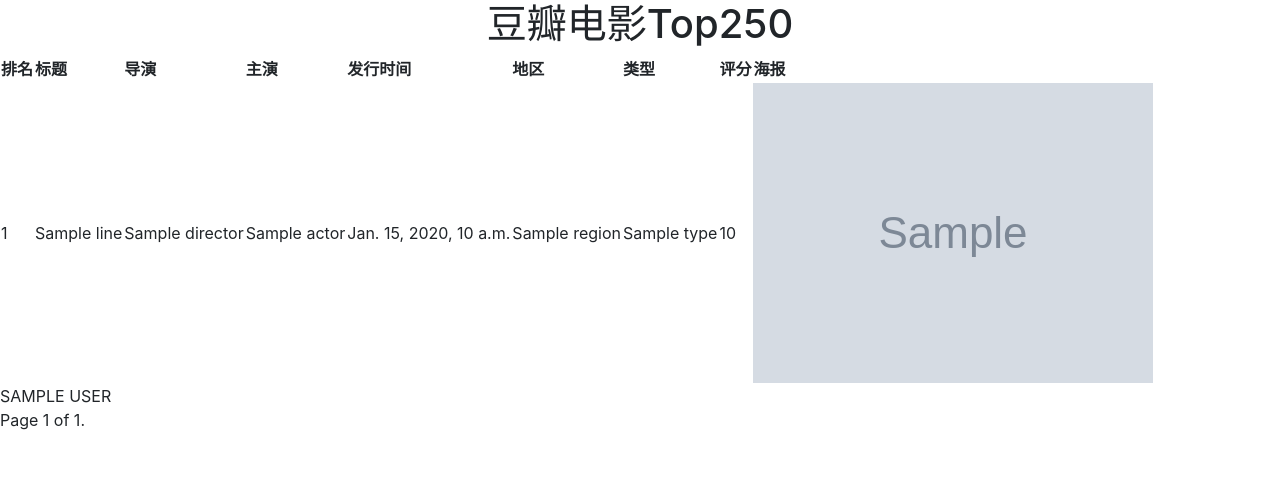
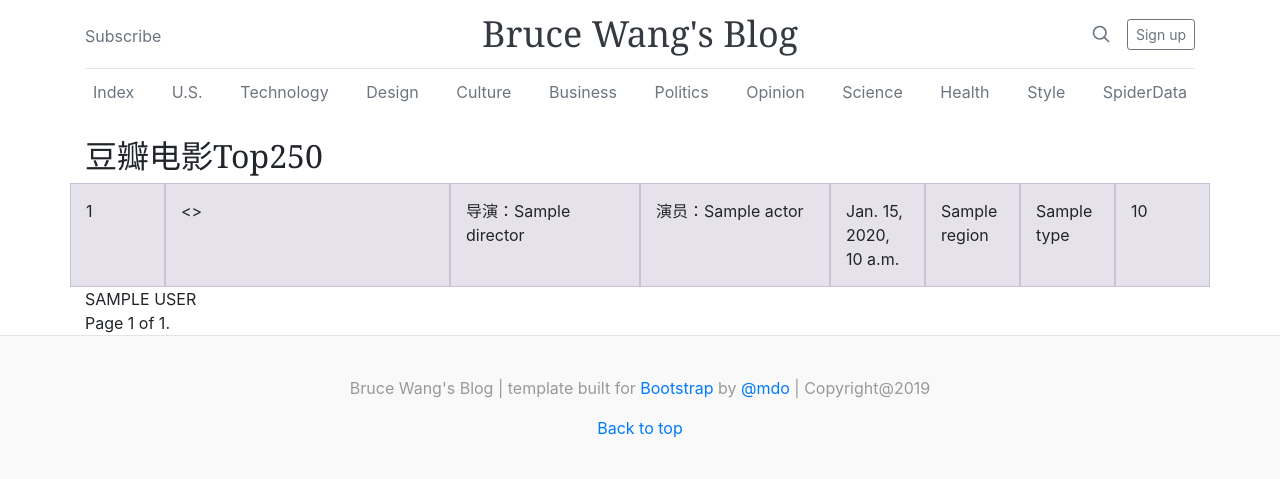
Before and after one commit to Bazingamn/Django-Myblog, a Django app: template mysite/mymovie/templates/mymovie/showlist.html in a window 1280 px wide. Shown: the top 479 px of the page. Run offline with Django 3.2, Linux system fonts and the light colour scheme; the template is opened without the code that fills it: most values are stand-ins (such as "Sample title", 1, 10 or a date in 2020); grey boxes marked "Sample" are stand-in pictures; some libraries are stand-ins or nearby versions.

Commit message:
modify douban grid

```diff
--- /dev/null
+++ b/mysite/mymovie/static/bootstrap/css/grid.css
@@ -0,0 +1,6 @@
+.themed-grid-col {
+  padding-top: 15px;
+  padding-bottom: 15px;
+  background-color: rgba(86, 61, 124, .15);
+  border: 1px solid rgba(86, 61, 124, .2);
+}
--- a/mysite/mymovie/templates/base.html
+++ b/mysite/mymovie/templates/base.html
@@ -3,13 +3,17 @@
 <html lang="en">
 <head>
     <meta charset="UTF-8">
-    <title>{% block title %}{% endblock %}</title>
+    <title>Bruce's Blog</title>
     <link href="{% static 'bootstrap/css/bootstrap.min.css' %}" rel="stylesheet">
     <link href="{% static 'bootstrap/css/blog.css' %}" rel="stylesheet">
+    <link href="{% static 'bootstrap/css/grid.css' %}" rel="stylesheet">
 </head>
 <body>
+    {% include 'header.html' %}
 
-    {% block content %}{% endblock content %}
+    {% block content %} {% endblock content %}
+
+    {% include 'footer.html' %}
 
     <script src="{% static 'jquery/jquery.js' %"></script>
     <script src="{% static 'popper/popper.js' %"></script>
--- a/mysite/mymovie/templates/footer.html
+++ b/mysite/mymovie/templates/footer.html
@@ -1,16 +1,10 @@
 {% load staticfiles %}
-<!-- Footer -->
-<!--<div>-->
-<!--    <br><br><br>-->
-<!--</div>-->
-<!--<footer class="py-3 bg-dark fixed-bottom">-->
-<!--    <div class="container">-->
-<!--        <p class="m-0 text-center text-white">Copyright &copy; www.brucewang.com 2019</p>-->
-<!--    </div>-->
-<!--</footer>-->
-
 <footer class="blog-footer">
-  <p>Blog template built for <a href="https://getbootstrap.com/">Bootstrap</a> by <a href="https://twitter.com/mdo">@mdo</a>.</p>
+  <p>Bruce Wang's Blog | template built for
+    <a href="https://getbootstrap.com/">Bootstrap</a> by
+    <a href="https://twitter.com/mdo">@mdo</a> |
+    Copyright@2019
+  </p>
   <p>
     <a href="#">Back to top</a>
   </p>
--- a/mysite/mymovie/templates/header.html
+++ b/mysite/mymovie/templates/header.html
@@ -1,19 +1,35 @@
-<!-- 定义导航栏 -->
-<nav class="navbar navbar-expand-lg navbar-dark bg-dark">
-  <div class="container">
+ <div class="container">
+    <header class="blog-header py-3">
+      <div class="row flex-nowrap justify-content-between align-items-center">
+        <div class="col-4 pt-1">
+          <a class="text-muted" href="#">Subscribe</a>
+        </div>
+        <div class="col-4 text-center">
+          <a class="blog-header-logo text-dark" href="{% url 'mymovie:homepage' %}">Bruce Wang's Blog</a>
+        </div>
+        <div class="col-4 d-flex justify-content-end align-items-center">
+          <a class="text-muted" href="#">
+            <svg xmlns="http://www.w3.org/2000/svg" width="20" height="20" fill="none" stroke="currentColor" stroke-linecap="round" stroke-linejoin="round" stroke-width="2" class="mx-3" role="img" viewBox="0 0 24 24" focusable="false"><title>Search</title><circle cx="10.5" cy="10.5" r="7.5"/><path d="M21 21l-5.2-5.2"/></svg>
+          </a>
+          <a class="btn btn-sm btn-outline-secondary" href="#">Sign up</a>
+        </div>
+      </div>
+    </header>
 
-    <!-- 导航栏商标 -->
-    <a class="navbar-brand" href="#">我的博客</a>
-
-    <!-- 导航入口 -->
-    <div>
-      <ul class="navbar-nav">
-        <!-- 条目 -->
-        <li class="nav-item">
-          <a class="nav-link" href="#">文章</a>
-        </li>
-      </ul>
+     <div class="nav-scroller py-1 mb-2">
+        <nav class="nav d-flex justify-content-between">
+            <a class="p-2 text-muted" href="{% url 'mymovie:homepage' %}">Index</a>
+            <a class="p-2 text-muted" href="#">U.S.</a>
+            <a class="p-2 text-muted" href="#">Technology</a>
+            <a class="p-2 text-muted" href="#">Design</a>
+            <a class="p-2 text-muted" href="#">Culture</a>
+            <a class="p-2 text-muted" href="#">Business</a>
+            <a class="p-2 text-muted" href="#">Politics</a>
+            <a class="p-2 text-muted" href="#">Opinion</a>
+            <a class="p-2 text-muted" href="#">Science</a>
+            <a class="p-2 text-muted" href="#">Health</a>
+            <a class="p-2 text-muted" href="#">Style</a>
+            <a class="p-2 text-muted" href="{% url 'mymovie:scrapedata' %}">SpiderData</a>
+        </nav>
     </div>
-
-  </div>
-</nav>
+ </div>
--- a/mysite/mymovie/templates/mymovie/showlist.html
+++ b/mysite/mymovie/templates/mymovie/showlist.html
@@ -1,48 +1,23 @@
-<!DOCTYPE html>
-<html lang="en">
-<head>
-    <meta charset="UTF-8">
-    <title>豆瓣Top250</title>
-    {% load static %}
-    <link rel="stylesheet" type="text/css" href="{% static 'mymovie/style.css' %}">
-    <!--<link href="https://cdn.bootcss.com/bootstrap/3.3.7/css/bootstrap.min.css" rel="stylesheet">-->
-    <link rel="stylesheet" href="https://stackpath.bootstrapcdn.com/bootstrap/4.3.1/css/bootstrap.min.css"
-          integrity="sha384-ggOyR0iXCbMQv3Xipma34MD+dH/1fQ784/j6cY/iJTQUOhcWr7x9JvoRxT2MZw1T"
-          crossorigin="anonymous">
-</head>
-<body>
-<h1 align="center">豆瓣电影Top250</h1>
+{% extends "base.html" %}
+{% load staticfiles %}
+
+{% block content %}
+<div class="container">
+    <h2 class="mt-4">豆瓣电影Top250</h2>
     <div>
-    <table>
-        <thead>
-            <tr>
-                <th>排名</th>
-                <th>标题</th>
-                <th>导演</th>
-                <th>主演</th>
-                <th>发行时间</th>
-                <th>地区</th>
-                <th>类型</th>
-                <th>评分</th>
-                <th>海报</th>
-            </tr>
-        </thead>
-        <tbody>
         {% for line in p_movie %}
-                <tr>
-                    <td>{{ line.index }}</td>
-                    <td>{{ line.title }}</td>
-                    <td>{{ line.director }}</td>
-                    <td>{{ line.actor }}</td>
-                    <td>{{ line.time }}</td>
-                    <td>{{ line.region }}</td>
-                    <td>{{ line.type }}</td>
-                    <td>{{ line.score }}</td>
-                    <td><img src="{{ line.images }}"/></td>
-                </tr>
+            <div class="row mb-9">
+                <div class="col-1 themed-grid-col">{{ line.index }}</div>
+                <div class="col-3 themed-grid-col"><<{{ line.title }}>></div>
+                <div class="col-2 themed-grid-col">导演：{{ line.director }}</div>
+                <div class="col-2 themed-grid-col">演员：{{ line.actor }}</div>
+                <div class="col-1 themed-grid-col">{{ line.time }}</div>
+                <div class="col-1 themed-grid-col">{{ line.region }}</div>
+                <div class="col-1 themed-grid-col">{{ line.type }}</div>
+                <div class="col-1 themed-grid-col">{{ line.score }}</div>
+<!--                <div class="col-4 themed-grid-col"><img src="{{ line.images }}"></div>-->
+            </div>
         {% endfor %}
-        </tbody>
-    </table>
     </div>
     {% for film in p_movie %}
         {{film.full_name|upper }}<br>
@@ -64,5 +39,5 @@
             {% endif %}
         </span>
     </div>
-</body>
-</html>
+</div>
+{% endblock content %}
```
Also changed, not shown: mysite/mymovie/templates/mymovie/index.html (+13 -12 lines), mysite/mymovie/templates/mymovie/myblog.html (+0 -42 lines). Lines whose indentation alone changed are shown as unchanged.
